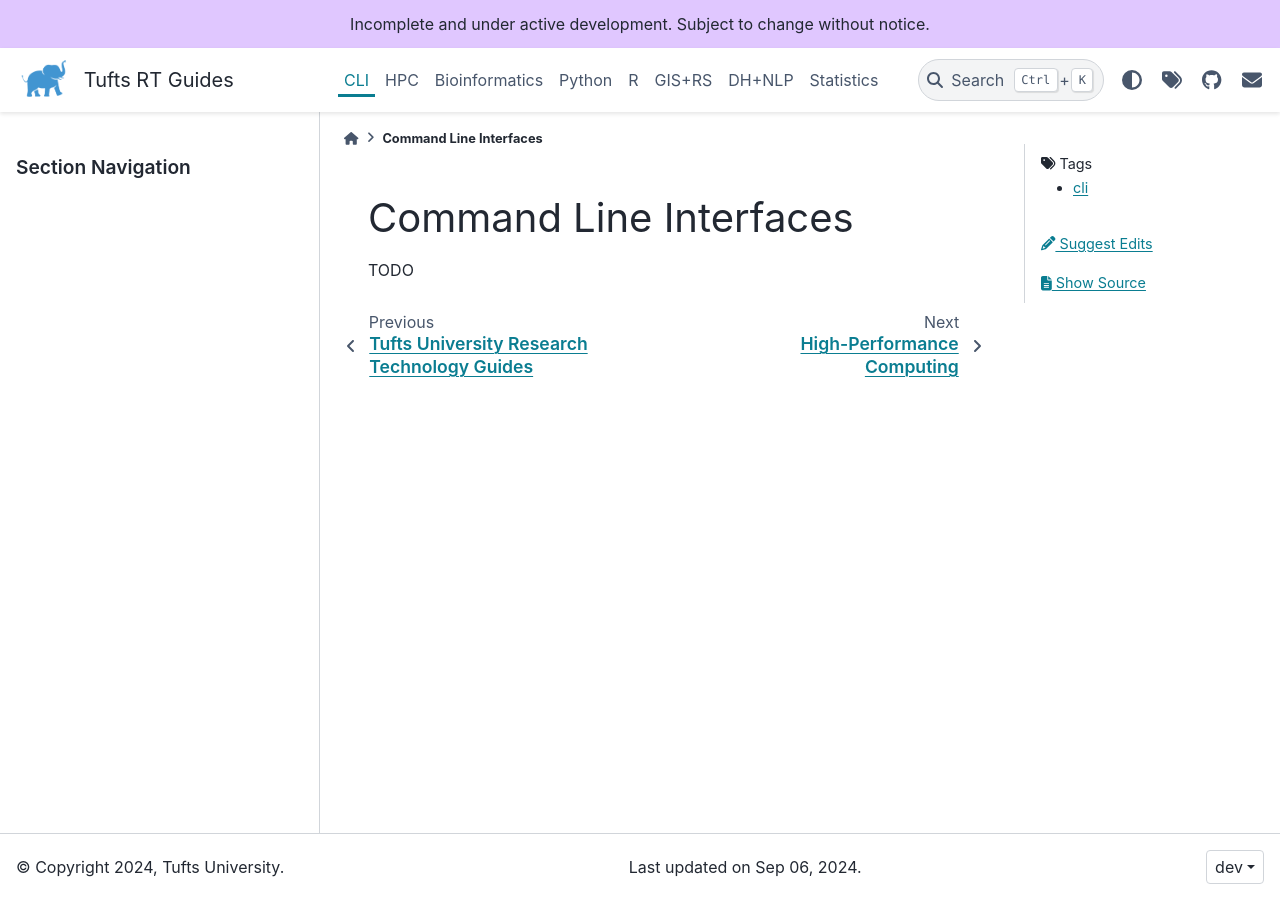
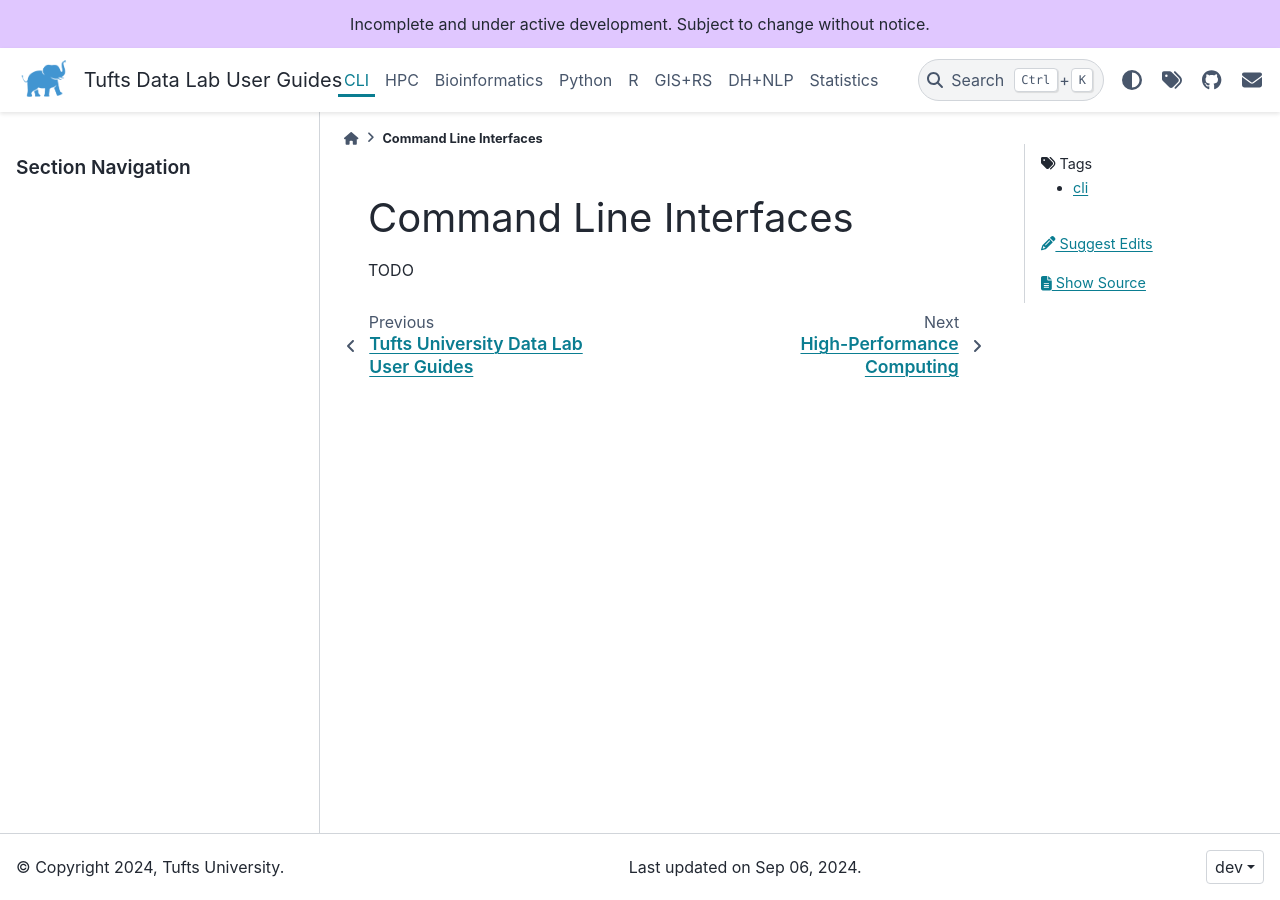
Before and after one commit to tuftsdatalab/test, a Sphinx documentation site: the page built from source/cli/index.md, in a window 1280 px wide. Built offline with Sphinx 7.4.7 and the PyData theme 0.15.4, drawn with Linux system fonts in a browser that asks for light colours.

Commit message:
initial rebrand

````diff
--- a/source/conf.py
+++ b/source/conf.py
@@ -8,11 +8,11 @@
 
 sys.path.append(os.path.abspath("_ext"))
 
-project = "Tufts RT Guides"
+project = "Tufts Data Lab User Guides"
 author = "Tufts University"
-email = "tts-research@tufts.edu"
+email = "datalab-support@elist.tufts.edu"
 
-github_user = "tuftsrt"
+github_user = "tuftsdatalab"
 github_repo = "guides"
 
 dev_label = "dev"
--- a/source/index.md
+++ b/source/index.md
@@ -2,7 +2,7 @@
 html_theme.sidebar_secondary.remove: true
 ---
 
-# Tufts University Research Technology Guides
+# Tufts University Data Lab User Guides
 
 ```{gallery-grid}
 :grid-columns: 1 1 2 3
````
